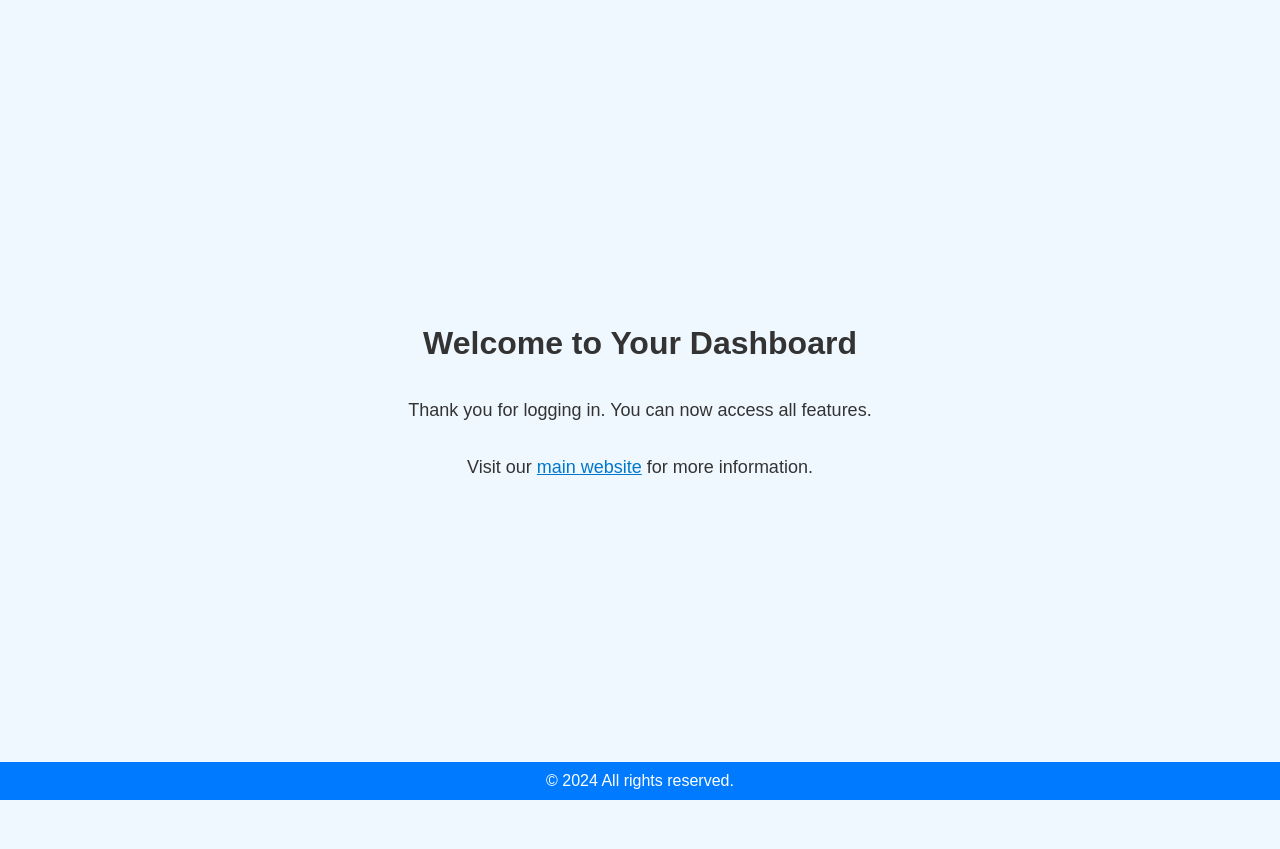
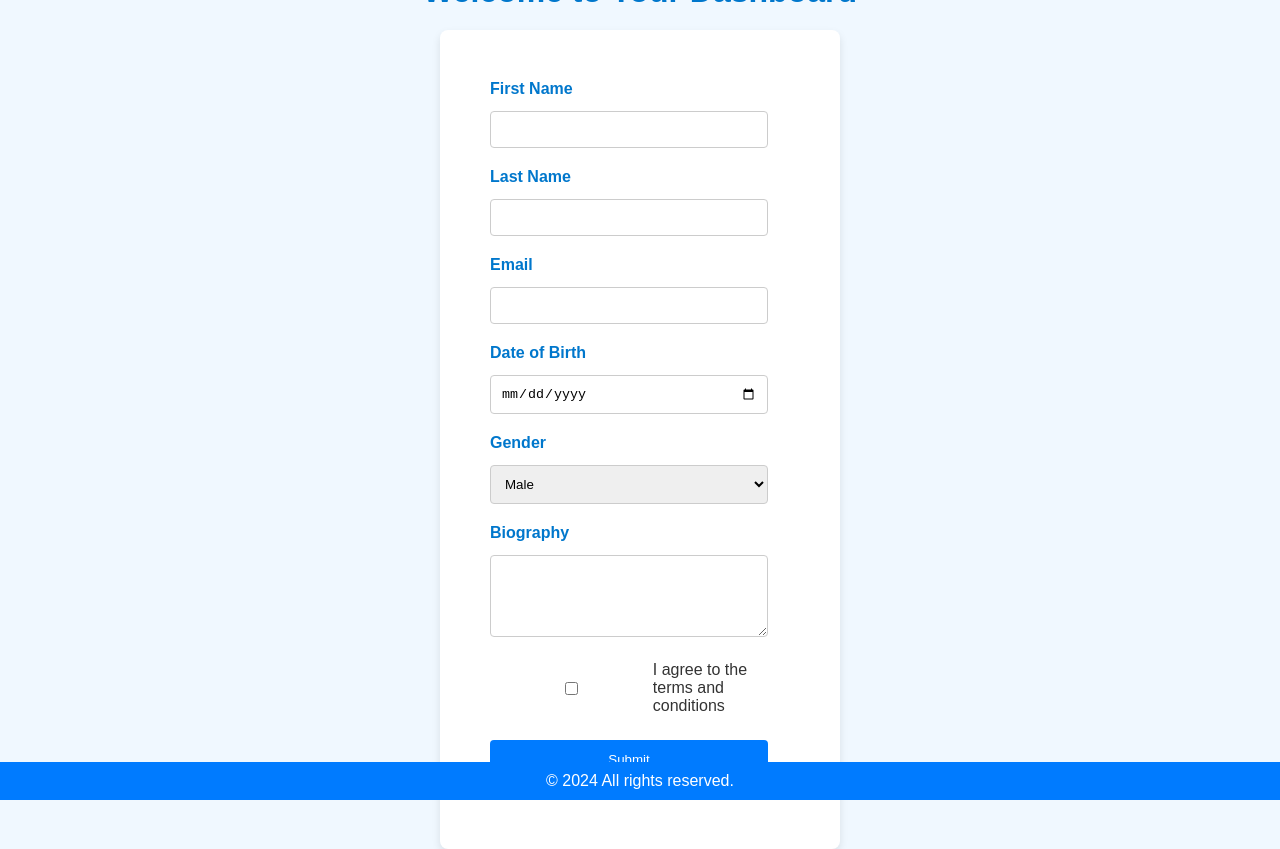
Before and after one commit to sharma-shray/self_healing_tests, a plain HTML site: page basic_page/welcome.html in a window 1280 px wide. Before the commit the page ends 800 px from the top, so only its background shows below. Drawn offline with Linux system fonts and the light colour scheme.

Commit message:
fix file names and handle multiple test cases

```diff
--- a/basic_page/welcome.html
+++ b/basic_page/welcome.html
@@ -19,12 +19,46 @@
         }
         h1 {
             margin-bottom: 20px;
+            color: #0077cc;
         }
-        p {
-            font-size: 18px;
+        form {
+            background-color: #fff;
+            padding: 50px;
+            border-radius: 8px;
+            box-shadow: 0 4px 8px rgba(0, 0, 0, 0.1);
+            width: 100%;
+            max-width: 400px;
+            box-sizing: border-box;
         }
-        a {
+        form div {
+            margin-bottom: 20px;
+        }
+        label {
+            display: block;
+            margin-bottom: 8px;
+            font-weight: bold;
             color: #0077cc;
+        }
+        input, select, textarea, button {
+            width: calc(100% - 22px);
+            padding: 10px;
+            margin-top: 5px;
+            border: 1px solid #ccc;
+            border-radius: 4px;
+            box-sizing: border-box;
+        }
+        textarea {
+            resize: vertical;
+        }
+        button {
+            background-color: #007bff;
+            color: white;
+            border: none;
+            cursor: pointer;
+            padding: 12px;
+        }
+        button:hover {
+            background-color: #0056b3;
         }
         footer {
             position: fixed;
@@ -35,12 +69,57 @@
             background-color: #007bff;
             color: white;
         }
+        .checkbox-container {
+            display: flex;
+            align-items: center;
+        }
+        .checkbox-container label {
+            margin-left: 1px;
+            margin-bottom: 0;
+            font-weight: normal;
+            color: #333;
+        }
     </style>
 </head>
 <body>
     <h1>Welcome to Your Dashboard</h1>
-    <p>Thank you for logging in. You can now access all features.</p>
-    <p>Visit our <a href="https://example.com">main website</a> for more information.</p>
+    <form>
+        <div>
+            <label for="First Name">First Name</label>
+            <input type="text" id="firstname" name="firstname">
+        </div>
+        <div>
+            <label for="Last Name">Last Name</label>
+            <input type="text" id="lastname" name="lastname">
+        </div>
+        <div>
+            <label for="email">Email</label>
+            <input type="email" id="email" name="email">
+        </div>
+        <div>
+            <label for="dob">Date of Birth</label>
+            <input type="date" id="dob" name="dob">
+        </div>
+        <div>
+            <label for="gender">Gender</label>
+            <select id="gender" name="gender">
+                <option value="male">Male</option>
+                <option value="female">Female</option>
+                <option value="other">Other</option>
+            </select>
+        </div>
+        <div>
+            <label for="bio">Biography</label>
+            <textarea id="bio" name="bio" rows="4"></textarea>
+        </div>
+        <div class="checkbox-container">
+            <input type="checkbox" id="agree" name="agree">
+            <label for="agree">I agree to the terms and conditions</label>
+        </div>
+        <div>
+            <button type="submit">Submit</button>
+        </div>
+    </form>
 
     <footer>© 2024 All rights reserved.</footer>
 </body>
```
Also changed, not shown: generate_AI_tests/lib/command.ts (+36 -11 lines), generate_AI_tests/tests/data/eval/user can login.spec.js (deleted, +0 -25 lines), generate_AI_tests/tests/data/migration/all_tests.spec.js (deleted, +0 -20 lines), playwright_tests/tests/user_login.spec.js (deleted, +0 -14 lines), generate_AI_tests/lib/playwrightConversion.js.
